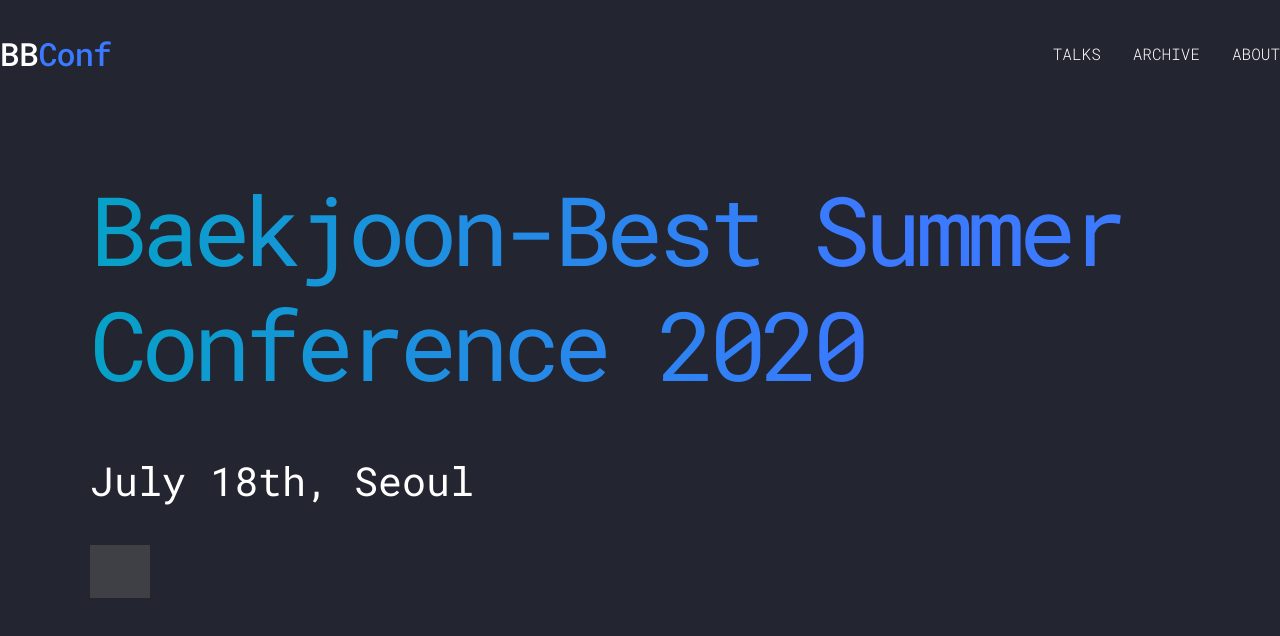
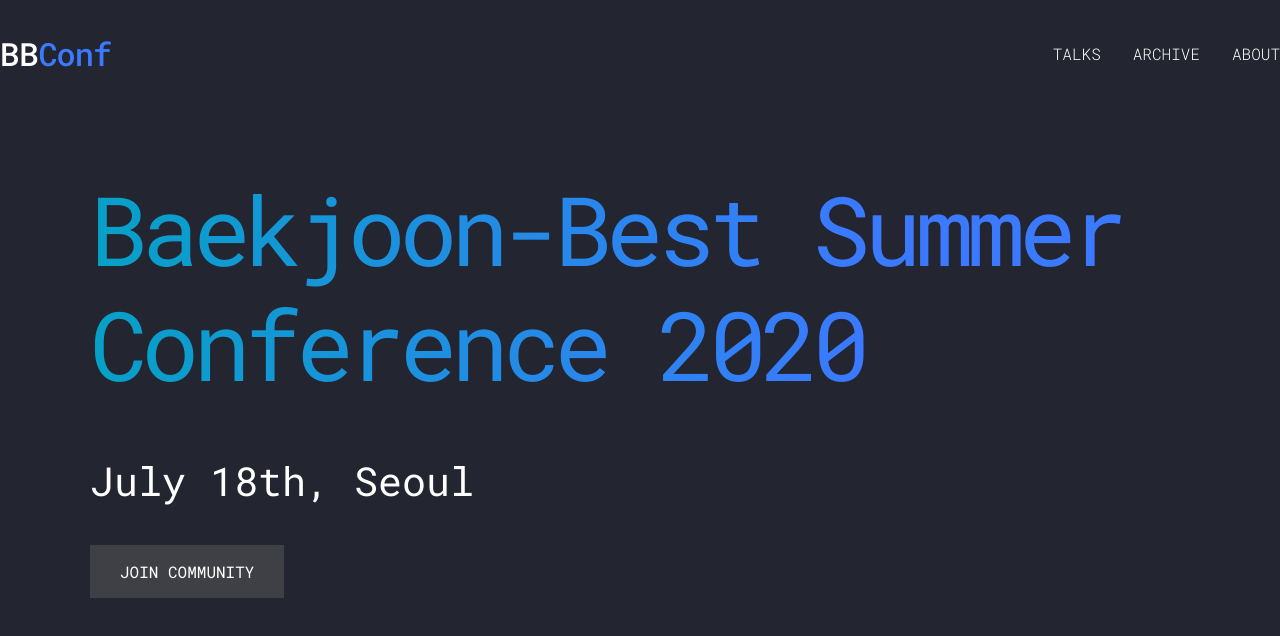
Before and after one commit to bbconfhq/conference, a Next.js app: page / in a window 1280 px wide. Shown: the top 636 px of the page. Built offline with nearby package versions, Linux system fonts and the light colour scheme; a web font is replaced by a local one.

Commit message:
fix: add missing button text

```diff
--- a/src/components/Intro/index.tsx
+++ b/src/components/Intro/index.tsx
@@ -11,7 +11,7 @@ const Intro = (): JSX.Element => {
         <Hero>Baekjoon-Best Summer Conference 2020</Hero>
         <Caption>July 18th, Seoul</Caption>
       </HeroContainer>
-      <Button href="https://open.kakao.com/o/gDzaohI" />
+      <Button href="https://open.kakao.com/o/gDzaohI">Join Community</Button>
     </Wrapper>
   );
 };
```
